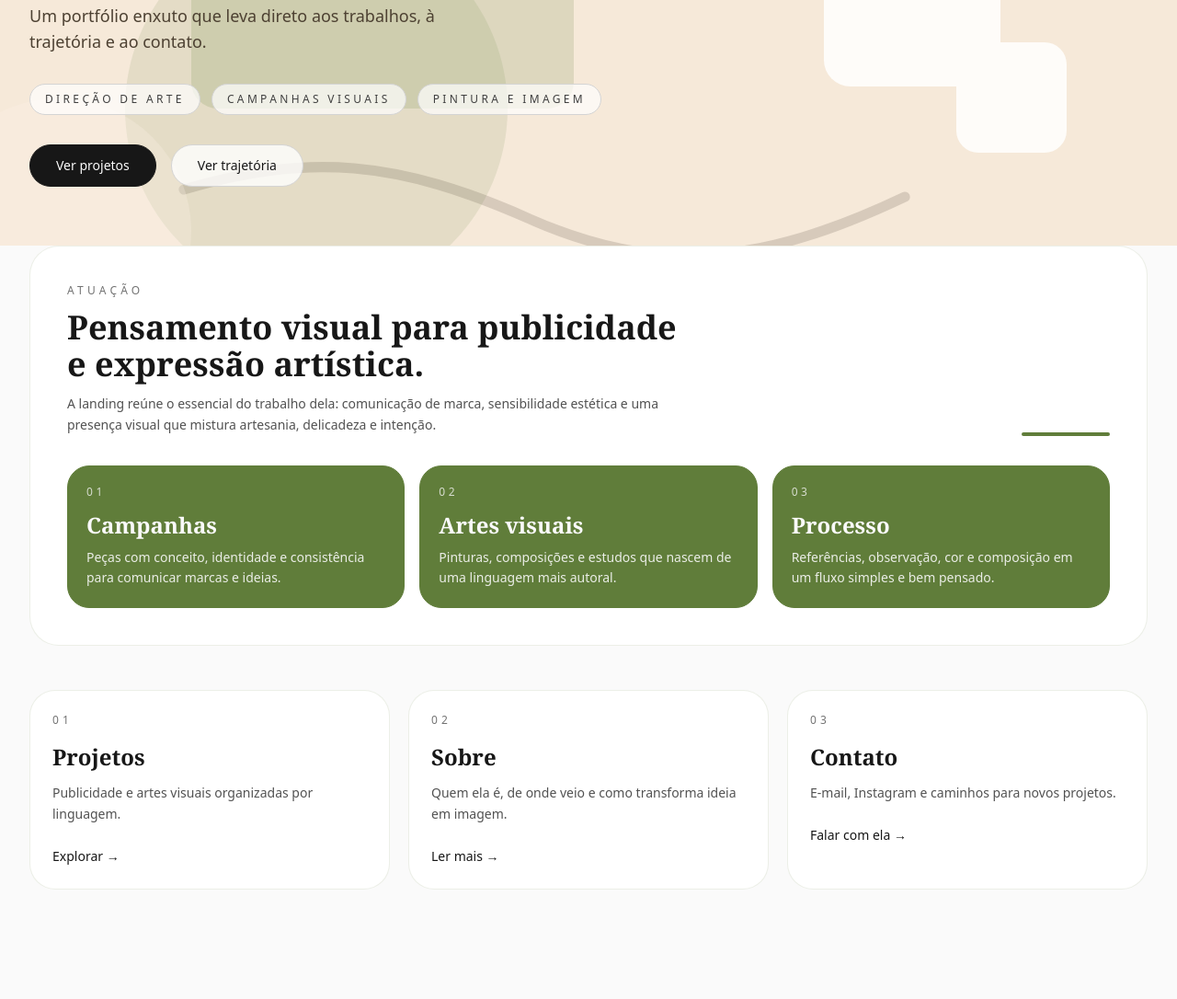
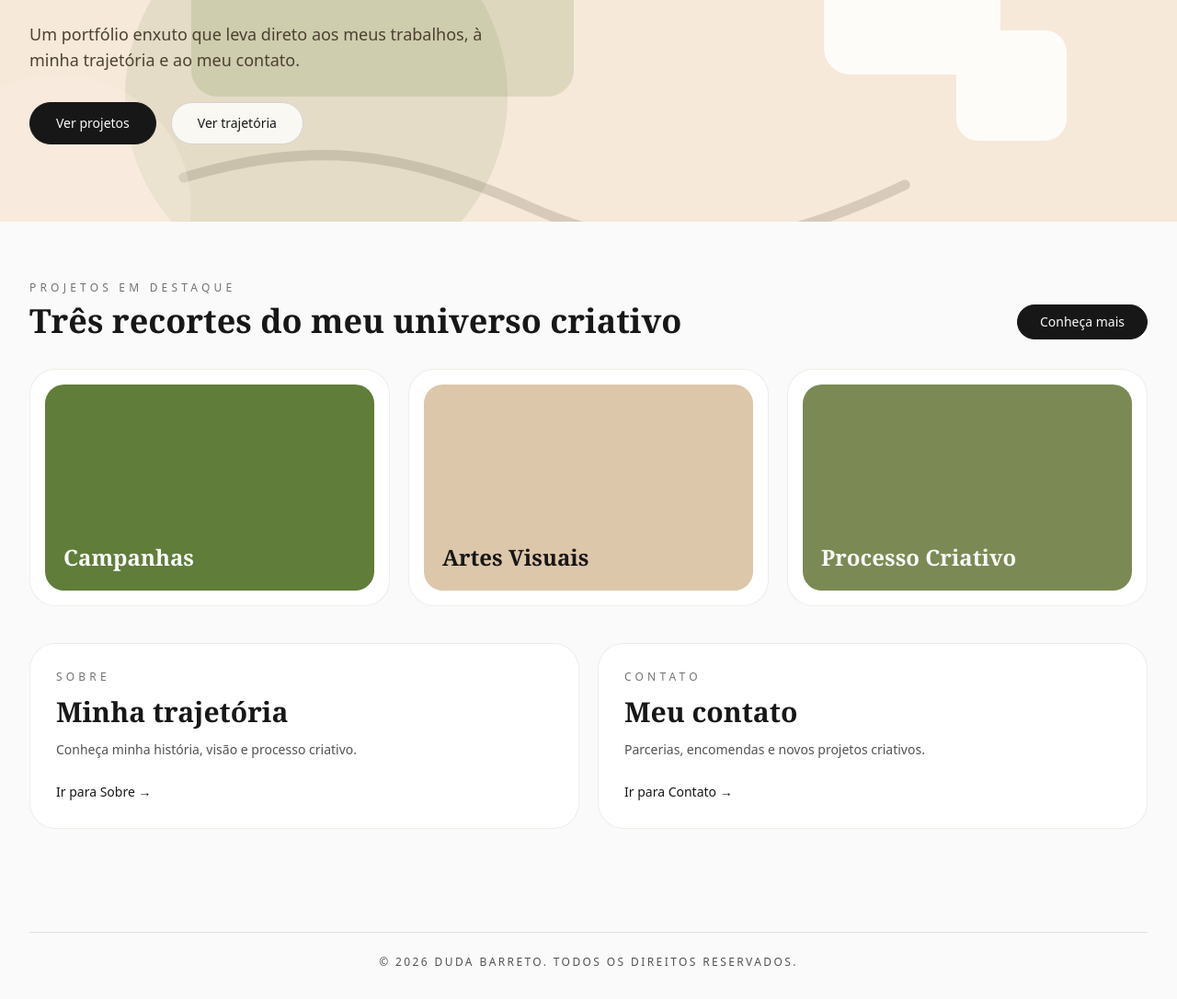
Before and after one commit to enzoalmeiida/portfolio-duda, a website: page index.html in a window 1280 px wide. Shown: the part 518-1604 px from the top of the page at 92% size. Before the commit the page ends 1565 px from the top, so only its background shows below. Drawn offline with nearby package versions, Linux system fonts and the light colour scheme.

Commit message:
Refine homepage spacing and first-person copy

```diff
--- a/index.html
+++ b/index.html
@@ -43,13 +43,8 @@
                         Arte com presença. Comunicação com alma.
                     </h1>
                     <p class="max-w-lg text-base leading-relaxed text-neutral-600 md:text-lg">
-                        Um portfólio enxuto que leva direto aos trabalhos, à trajetória e ao contato.
+                        Um portfólio enxuto que leva direto aos meus trabalhos, à minha trajetória e ao meu contato.
                     </p>
-                    <div class="flex flex-wrap gap-3 text-xs uppercase tracking-[0.28em] text-neutral-700">
-                        <span class="rounded-full border border-neutral-300 bg-white/70 px-4 py-2">Direção de arte</span>
-                        <span class="rounded-full border border-neutral-300 bg-white/70 px-4 py-2">Campanhas visuais</span>
-                        <span class="rounded-full border border-neutral-300 bg-white/70 px-4 py-2">Pintura e imagem</span>
-                    </div>
                     <div class="flex flex-wrap gap-4">
                         <a href="projetos.html" class="inline-flex items-center justify-center rounded-full border border-neutral-900 bg-neutral-900 px-7 py-3 text-sm font-medium text-neutral-50 transition-all duration-300 hover:bg-neutral-700">
                             Ver projetos
@@ -63,61 +58,66 @@
             </div>
         </section>
 
-        <section class="reveal-on-scroll mx-auto max-w-7xl px-6 pb-12 lg:px-8">
-            <div class="soft-card rounded-[2rem] bg-white p-8 lg:p-10">
-                <div class="flex flex-col gap-5 lg:flex-row lg:items-end lg:justify-between">
-                    <div class="max-w-2xl space-y-3">
-                        <p class="text-xs uppercase tracking-[0.35em] text-neutral-500">Atuação</p>
-                        <h2 class="font-serif text-3xl font-bold md:text-4xl">Pensamento visual para publicidade e expressão artística.</h2>
-                        <p class="max-w-2xl text-sm leading-relaxed text-neutral-600">A landing reúne o essencial do trabalho dela: comunicação de marca, sensibilidade estética e uma presença visual que mistura artesania, delicadeza e intenção.</p>
+        <section class="reveal-on-scroll mx-auto max-w-7xl px-6 pt-12 pb-10 lg:px-8 lg:pt-16">
+            <div class="mb-8 flex items-end justify-between gap-4">
+                <div>
+                    <p class="text-xs uppercase tracking-[0.35em] text-neutral-500">Projetos em destaque</p>
+                    <h2 class="mt-2 font-serif text-3xl font-bold md:text-4xl">Três recortes do meu universo criativo</h2>
+                </div>
+                <a href="projetos.html" class="hidden rounded-full border border-neutral-900 bg-neutral-900 px-6 py-2 text-sm font-medium text-neutral-50 transition-colors hover:bg-neutral-700 md:inline-flex">
+                    Conheça mais
+                </a>
+            </div>
+
+            <div class="grid gap-5 md:grid-cols-3">
+                <article class="soft-card overflow-hidden rounded-[1.75rem] bg-white p-4">
+                    <div class="project-tile tint-publicidade flex min-h-[14rem] items-end rounded-[1.3rem] p-5">
+                        <h3 class="font-serif text-2xl font-bold text-neutral-50">Campanhas</h3>
                     </div>
-                    <div class="color-band h-1 w-24 rounded-full"></div>
-                </div>
+                </article>
+                <article class="soft-card overflow-hidden rounded-[1.75rem] bg-white p-4">
+                    <div class="project-tile tint-artes flex min-h-[14rem] items-end rounded-[1.3rem] p-5">
+                        <h3 class="font-serif text-2xl font-bold text-neutral-900">Artes Visuais</h3>
+                    </div>
+                </article>
+                <article class="soft-card overflow-hidden rounded-[1.75rem] bg-white p-4">
+                    <div class="project-tile tint-sage flex min-h-[14rem] items-end rounded-[1.3rem] p-5">
+                        <h3 class="font-serif text-2xl font-bold text-neutral-50">Processo Criativo</h3>
+                    </div>
+                </article>
+            </div>
 
-                <div class="mt-8 grid gap-4 md:grid-cols-3">
-                    <div class="soft-chip rounded-[1.5rem] p-5">
-                        <p class="text-xs uppercase tracking-[0.3em] text-neutral-100/80">01</p>
-                        <h3 class="mt-3 font-serif text-2xl font-bold text-neutral-50">Campanhas</h3>
-                        <p class="mt-2 text-sm leading-relaxed text-neutral-50/90">Peças com conceito, identidade e consistência para comunicar marcas e ideias.</p>
-                    </div>
-                    <div class="soft-chip rounded-[1.5rem] p-5">
-                        <p class="text-xs uppercase tracking-[0.3em] text-neutral-100/80">02</p>
-                        <h3 class="mt-3 font-serif text-2xl font-bold text-neutral-50">Artes visuais</h3>
-                        <p class="mt-2 text-sm leading-relaxed text-neutral-50/90">Pinturas, composições e estudos que nascem de uma linguagem mais autoral.</p>
-                    </div>
-                    <div class="soft-chip rounded-[1.5rem] p-5">
-                        <p class="text-xs uppercase tracking-[0.3em] text-neutral-100/80">03</p>
-                        <h3 class="mt-3 font-serif text-2xl font-bold text-neutral-50">Processo</h3>
-                        <p class="mt-2 text-sm leading-relaxed text-neutral-50/90">Referências, observação, cor e composição em um fluxo simples e bem pensado.</p>
-                    </div>
-                </div>
+            <div class="mt-6 md:hidden">
+                <a href="projetos.html" class="inline-flex rounded-full border border-neutral-900 bg-neutral-900 px-6 py-2 text-sm font-medium text-neutral-50 transition-colors hover:bg-neutral-700">
+                    Conheça mais
+                </a>
             </div>
         </section>
 
         <section class="reveal-on-scroll mx-auto max-w-7xl px-6 pb-20 lg:px-8">
-            <div class="grid gap-5 md:grid-cols-3">
-                <a href="projetos.html" class="soft-card group rounded-[1.75rem] bg-white p-6 transition-transform duration-300 hover:-translate-y-1">
-                    <p class="text-xs uppercase tracking-[0.35em] text-neutral-500">01</p>
-                    <h2 class="mt-4 font-serif text-2xl font-bold">Projetos</h2>
-                    <p class="mt-3 text-sm leading-relaxed text-neutral-600">Publicidade e artes visuais organizadas por linguagem.</p>
-                    <span class="mt-6 inline-flex text-sm font-medium text-neutral-900">Explorar →</span>
+            <div class="grid gap-5 md:grid-cols-2">
+                <a href="sobre.html" class="soft-card group rounded-[1.75rem] bg-white p-7 transition-transform duration-300 hover:-translate-y-1">
+                    <p class="text-xs uppercase tracking-[0.35em] text-neutral-500">Sobre</p>
+                    <h2 class="mt-3 font-serif text-3xl font-bold">Minha trajetória</h2>
+                    <p class="mt-3 text-sm leading-relaxed text-neutral-600">Conheça minha história, visão e processo criativo.</p>
+                    <span class="mt-6 inline-flex text-sm font-medium text-neutral-900">Ir para Sobre →</span>
                 </a>
-                <a href="sobre.html" class="soft-card group rounded-[1.75rem] bg-white p-6 transition-transform duration-300 hover:-translate-y-1">
-                    <p class="text-xs uppercase tracking-[0.35em] text-neutral-500">02</p>
-                    <h2 class="mt-4 font-serif text-2xl font-bold">Sobre</h2>
-                    <p class="mt-3 text-sm leading-relaxed text-neutral-600">Quem ela é, de onde veio e como transforma ideia em imagem.</p>
-                    <span class="mt-6 inline-flex text-sm font-medium text-neutral-900">Ler mais →</span>
-                </a>
-                <a href="contato.html" class="soft-card group rounded-[1.75rem] bg-white p-6 transition-transform duration-300 hover:-translate-y-1">
-                    <p class="text-xs uppercase tracking-[0.35em] text-neutral-500">03</p>
-                    <h2 class="mt-4 font-serif text-2xl font-bold">Contato</h2>
-                    <p class="mt-3 text-sm leading-relaxed text-neutral-600">E-mail, Instagram e caminhos para novos projetos.</p>
-                    <span class="mt-6 inline-flex text-sm font-medium text-neutral-900">Falar com ela →</span>
+                <a href="contato.html" class="soft-card group rounded-[1.75rem] bg-white p-7 transition-transform duration-300 hover:-translate-y-1">
+                    <p class="text-xs uppercase tracking-[0.35em] text-neutral-500">Contato</p>
+                    <h2 class="mt-3 font-serif text-3xl font-bold">Meu contato</h2>
+                    <p class="mt-3 text-sm leading-relaxed text-neutral-600">Parcerias, encomendas e novos projetos criativos.</p>
+                    <span class="mt-6 inline-flex text-sm font-medium text-neutral-900">Ir para Contato →</span>
                 </a>
             </div>
         </section>
     </main>
 
+    <footer class="site-footer px-6 py-8 lg:px-8">
+        <div class="mx-auto max-w-7xl border-t border-neutral-300/70 pt-6 text-center">
+            <p class="text-xs tracking-[0.2em] text-neutral-600 uppercase">© 2026 Duda Barreto. Todos os direitos reservados.</p>
+        </div>
+    </footer>
+
     <script src="js/script.js"></script>
 </body>
 </html>
```
Also changed, not shown: contato.html (+10 -4 lines), projetos.html (+8 -2 lines), sobre.html (+7 -1 lines).
